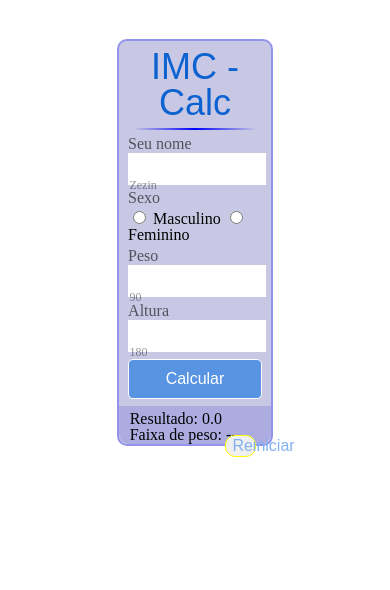
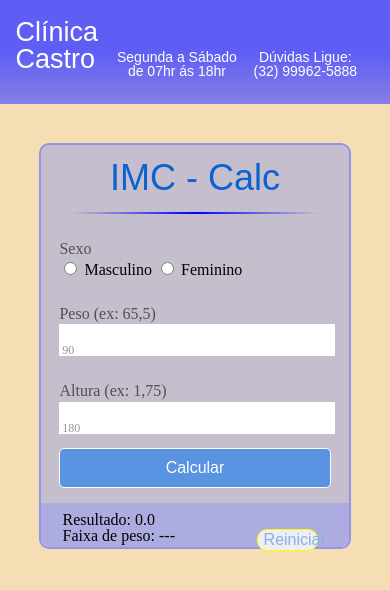
Before and after one commit to Gustavo-Sobreira/IMC-WEB, a plain HTML site: page index.html in a window 390 px wide. Drawn offline with Linux system fonts and the light colour scheme.

Commit message:
confirmar

```diff
--- /dev/null
+++ b/CSS/bases.css
@@ -0,0 +1,26 @@
+
+/*Usar o body para deixar a página toda na cor que eu desejo*/
+body{
+
+    background-color:wheat;
+
+}
+
+
+
+
+/*Aqui está a aparencia que quero para minha calculadora*/
+.corpoCalc{
+
+    background-color: rgba(176, 176, 216, 0.699);
+
+    margin-top: 10%;
+    margin-left: 30%;
+    margin-right: 30%;
+
+
+    border-radius: 10px;
+    border: 2px solid rgb(147, 147, 238);
+
+
+}
--- /dev/null
+++ b/CSS/cabecalho.css
@@ -0,0 +1,43 @@
+
+
+@media (min-width:701px){
+
+    #clinica{
+
+        width: 20%;
+
+        font-size:20px;
+        font-family: Arial, Helvetica;
+
+        margin-left: 3%;
+        padding-top: 1%;
+
+        color: white;
+        background-color:black;
+    }
+
+
+
+
+.horarios{
+
+    position: relative;
+    top: -32px;
+    background-color:blue;
+
+    margin-left:30%;
+
+
+}
+
+.contato{
+
+    position: relative;
+    top: -64px;
+    background-color:blue;
+
+    margin-left:60%;
+
+
+}
+}
--- /dev/null
+++ b/CSS/celular/cabecalho.css
@@ -0,0 +1,68 @@
+
+/*Css para celulares*/
+
+@media (max-width: 500px){
+
+    header{
+
+        background: linear-gradient(180deg,rgb(94, 94, 245),rgb(94, 94, 245),rgba(94, 94, 245, 0.74));
+
+        padding-top: 1%;
+        height:100px;
+
+    }
+
+    .clinica{
+
+        width: 20%;
+
+        font-size:27px;
+        font-family: Arial, Helvetica;
+
+        margin:4%;
+
+        color: white;
+        background-color: rgba(0, 0, 0, 0);
+        border:none;
+
+    }
+
+    .horarios{
+
+        position: fixed;
+        top: 50px;
+
+        margin-left: 4%;
+        margin-bottom:4%;
+        margin-left:30%;
+
+
+        color: white;
+        font-family: Arial, Helvetica;
+        font-size: 14px;
+        text-align: center;
+
+
+
+
+    }
+
+    .contato{
+
+        position: fixed;
+        top: 50px;
+
+        margin-left: 4%;
+        margin-bottom:4%;
+        margin-left:65%;
+
+        color: white;
+        font-family: Arial, Helvetica;
+        font-size: 14px;
+        text-align: center;
+
+
+
+
+    }
+}
--- /dev/null
+++ b/CSS/celular/imc.css
@@ -0,0 +1,15 @@
+
+@media (max-width: 500px) {
+
+    .corpoCalc{
+
+        background-color: rgba(176, 176, 216, 0.699);
+
+        margin:10%;
+
+        border-radius: 10px;
+        border: 2px solid rgb(147, 147, 238);
+
+    }
+
+}
--- a/CSS/geral.css
+++ b/CSS/geral.css
@@ -1,46 +1,24 @@
-/*Como a página é menor vou estar utilizando apenas 1 css para o estilo*/
-
-body{
-
-    background-color:white;
-
-}
-
-/*Aqui mudará o tamanho da aplicação como um todo*/
-.corpo{
-
-    background-color: rgba(176, 176, 216, 0.699);
-
-    margin-top: 10%;
-    margin-left: 30%;
-    margin-right: 30%;
-
-
-    border-radius: 10px;
-    border: 2px solid rgb(147, 147, 238);
-
-
-}
-
-/*Aqui fica responsável pelo título da página*/
-.titulo{
-
-    padding-top: 5%;
-    padding-bottom: 5%;
-    color:rgb(13, 98, 209);
-
-    font-family: Arial;
-    font-size:36px;
-    text-align:center;
-
-    border: none;
-}
+/*Aqui ficam os scripts que são os mesmos para celulares e computadores*/
 .linha{
 
     width: 80%;
     height: 2px;
     margin-left: 10%;
     background: linear-gradient(45deg,rgba(0, 0, 255, 0),blue,rgba(0, 0, 255, 0));
+
+}
+
+#tituloIMC{
+
+    padding-top: 5%;
+    padding-bottom: 5%;
+    color:rgb(13, 98, 209);
+
+    font-family: Arial, Helvetica;
+    font-size:36px;
+    text-align:center;
+
+    border: none;
 
 }
 
@@ -61,7 +39,7 @@ body{
 
     color:rgba(0, 0, 0, 0.589);
 
-    margin-top:4%;
+    margin-top:10%;
     margin-bottom:1%;
 
 }
--- a/index.html
+++ b/index.html
@@ -6,34 +6,52 @@
     <meta http-equiv="X-UA-Compatible" content="IE=edge">
     <meta name="viewport" content="width=device-width, initial-scale=1.0">
 
+    <meta http-equiv="refresh" content="">
+
     <!--LINKS-->
     <link rel="stylesheet" href="CSS/reset.css">
     <link rel="stylesheet" href="CSS/geral.css">
+    <link rel="stylesheet" href="CSS/bases.css">
+
+    <!--PARA CELULARES-->
+    <link rel="stylesheet" href="CSS/celular/cabecalho.css">
+    <link rel="stylesheet" href="CSS/celular/imc.css">
+
+    <link rel="stylesheet" href="CSS/cabecalho.css">
 
 
     <title>Calculadora IMC</title>
 </head>
 <body>
-    <div class="corpo">
-        <header>
 
-            <h1 class="titulo">IMC - Calc</h1>
-            <p class="linha"></p>
+    <header>
 
-        </header>
+        <h1 class="clinica">Clínica Castro</h1>
+
+        <div class="horarios">
+
+            <h2>Segunda a Sábado</h2=>
+            <h3>de 07hr ás 18hr</h3>
+
+        </div>
+
+        <div class="contato">
+
+            <h3>Dúvidas Ligue:</h3>
+            <h4>(32) 99962-5888</h4>
+
+        </div>
+
+    </header>
+
+    <div class="corpoCalc">
 
         <main>
 
+            <h1 id="tituloIMC">IMC - Calc</h1>
+            <p class="linha"></p>
+
             <div class="espacoGeral">
-
-                <div class="cadastrado" id="defNome">
-
-                    <p class="identificador">Seu nome</p>
-
-                    <input type="name" name="nome" id="nome" required>
-                    <label for="nome">Zezin</label>
-
-                </div>
 
                 <div id="definirSexo">
 
@@ -48,10 +66,10 @@
                 </div>
 
 
-
+<!--Tenho que colocar o peso aceitar kg com vírgula-->
                 <div class="cadastrado" id="defPeso">
 
-                    <p class="identificador">Peso</p>
+                    <p class="identificador">Peso (ex: 65,5)</p>
                     <input type="number" name="peso" id="peso" required>
                     <label for="peso">90</label>
 
@@ -59,7 +77,7 @@
 
                 <div class="cadastrado" id="defAltura">
 
-                    <p class="identificador">Altura</p>
+                    <p class="identificador">Altura (ex: 1,75)</p>
                     <input type="number" name="altura" id="altura" required>
                     <label for="altura">180</label>
 
```
